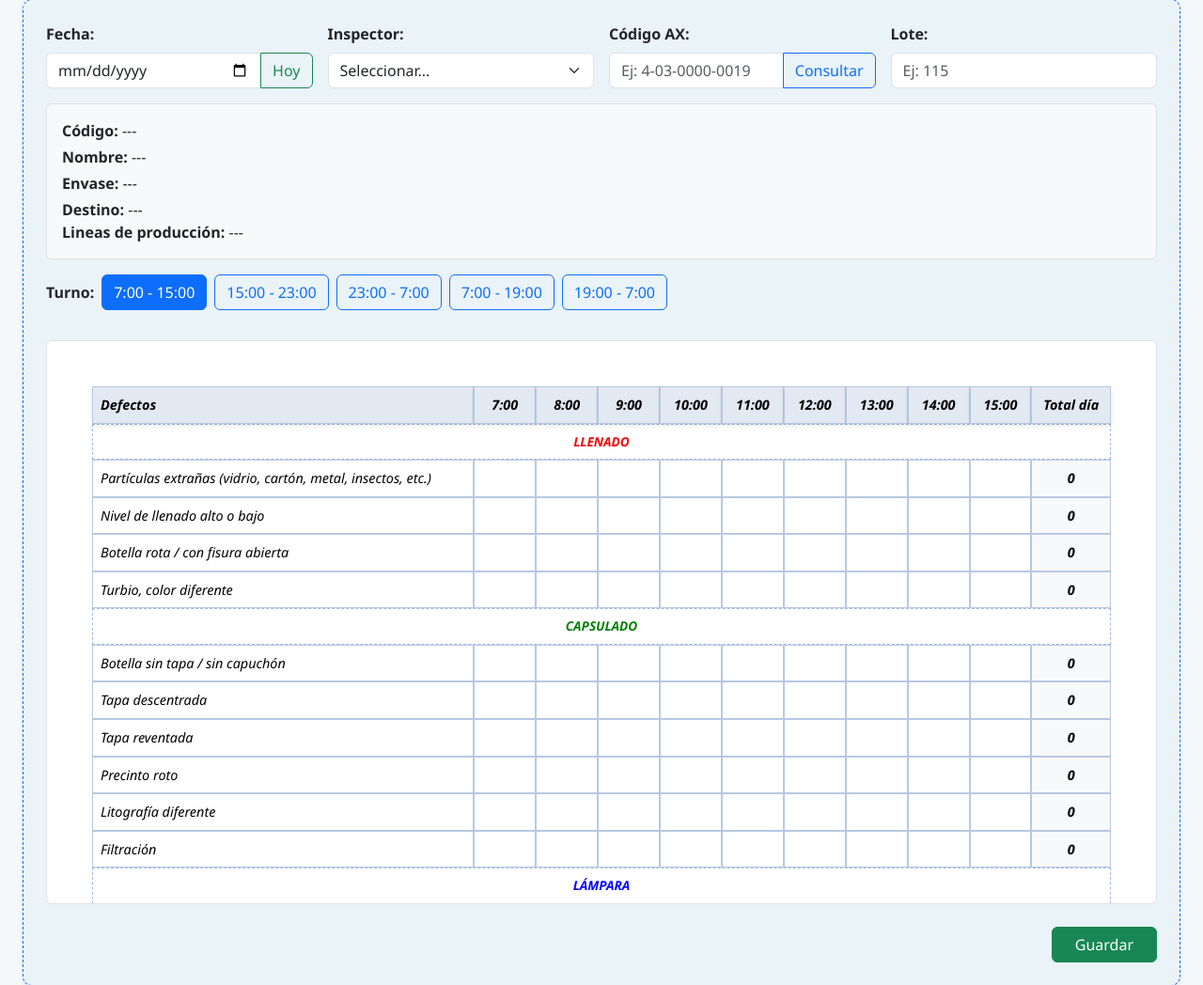
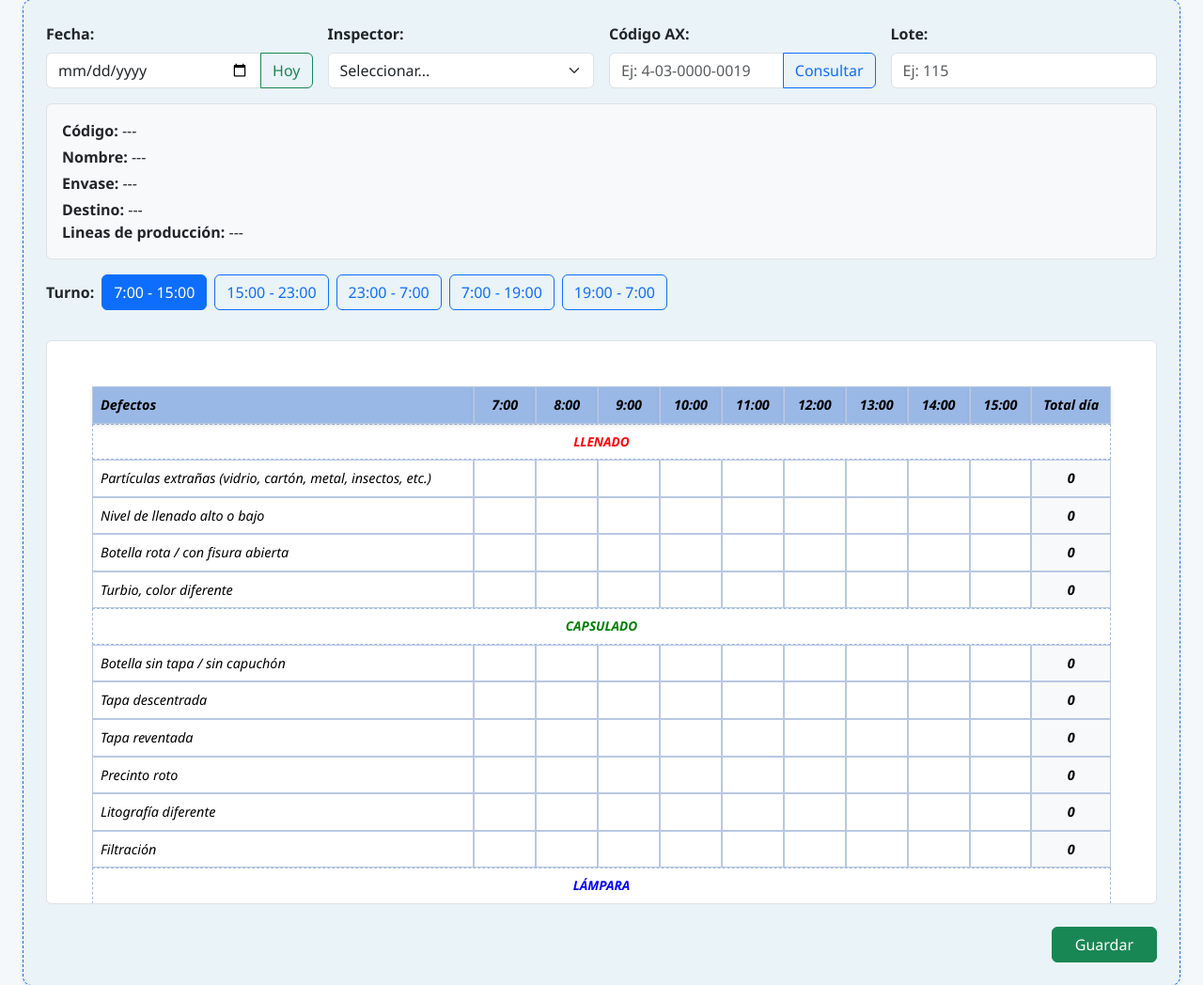
Before and after one commit to bavendanom/calidad_formato_defectos_base, a FastAPI app: page / in a window 1280 px wide. Shown: the part 213-1261 px from the top of the page at 94% size. Run offline with FastAPI, Linux system fonts and the light colour scheme; data that the repository does not hold is empty.

Commit message:
feat(ui): update colors table of registers

```diff
--- a/static/style.css
+++ b/static/style.css
@@ -62,12 +62,12 @@ h2 {
   position: sticky;
   top: 0;
   z-index: 10;
-  background-color: #e2e9f3; /* Fondo para el 'thead' pegajoso */
+  background-color: #9ab8e6; /* Fondo para el 'thead' pegajoso */
 }
 
 /* Celdas del encabezado (th) */
 .defectos-table th {
-  background-color: #e2e9f3;
+  background-color: #9ab8e6;
   font-weight: bold;
   text-align: center;
   border: 1px solid #b8c8e2;
```
Also changed, not shown: static/script.js (+4 -4 lines).
